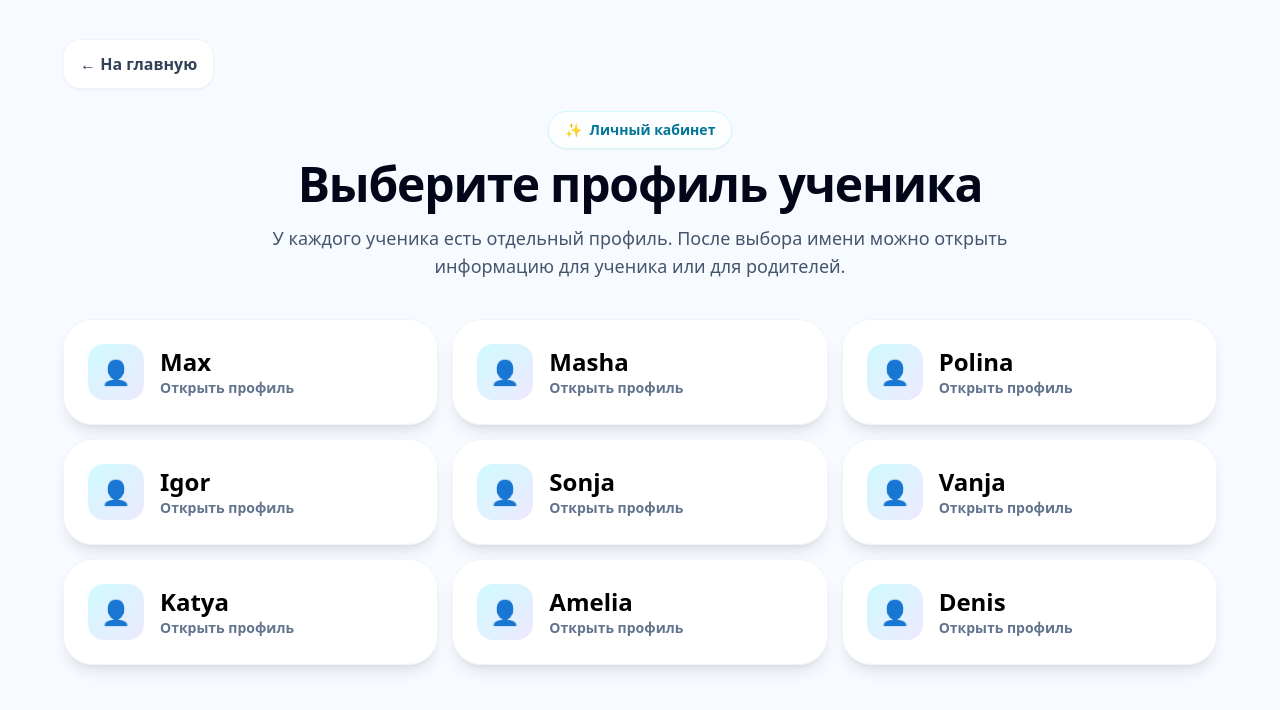
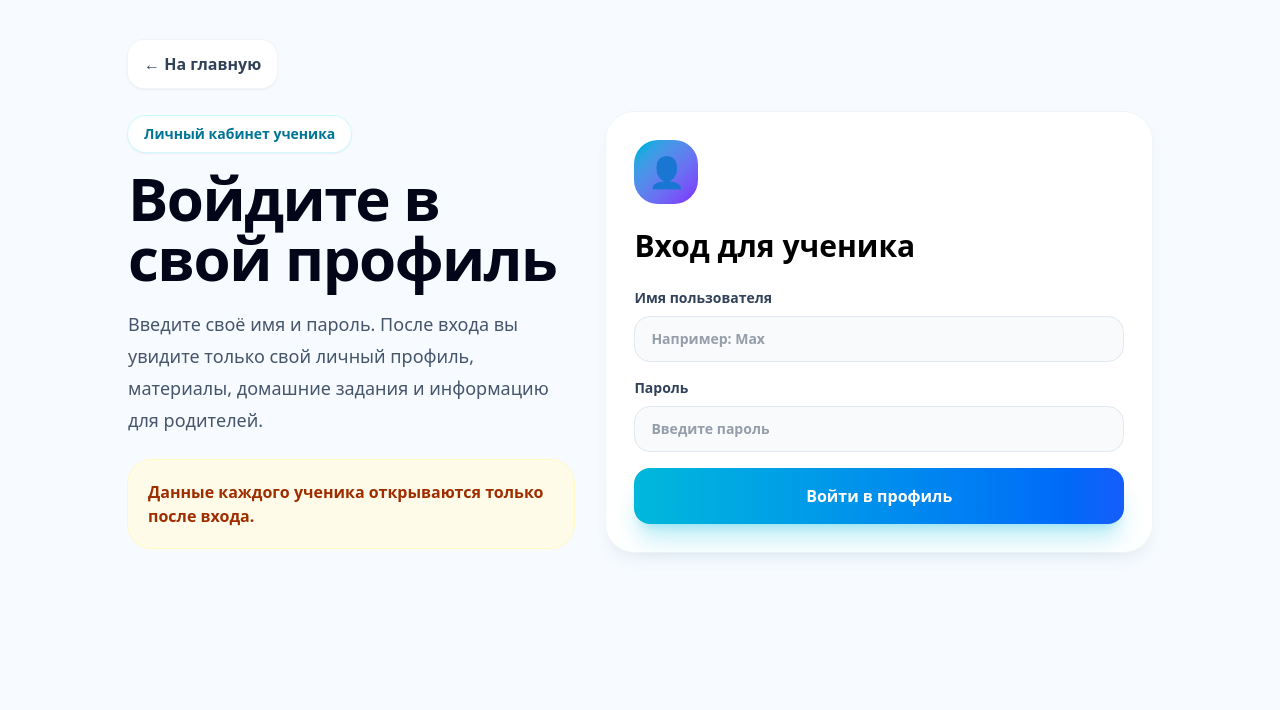
Before and after one commit to EnglishWithNastya/English-with-Nastya, a React (Vite) app: page / in a window 1280 px wide. Both pictures are taken after a click on the button 1053 px from the left and 494 px from the top of the page. Shown: the top 710 px of the page. Built offline with nearby package versions, Linux system fonts and the light colour scheme.

Commit message:
Update App.jsx

```diff
--- a/src/App.jsx
+++ b/src/App.jsx
@@ -220,22 +220,100 @@ function Home({ onChoose }) {
 }
 
 function StudentPortal({ onBack }) {
-  const [selected, setSelected] = useState(null);
+  const accounts = {
+    Max: "max2026",
+    Masha: "masha2026",
+    Polina: "polina2026",
+    Igor: "igor2026",
+    Sonja: "sonja2026",
+    Vanja: "vanja2026",
+    Katya: "katya2026",
+    Amelia: "amelia2026",
+    Denis: "denis2026",
+  };
+
+  const [name, setName] = useState("");
+  const [password, setPassword] = useState("");
+  const [student, setStudent] = useState(null);
   const [view, setView] = useState(null);
+  const [error, setError] = useState("");
 
-  if (selected && view) {
+  const login = () => {
+    const cleanName = name.trim();
+    if (accounts[cleanName] && accounts[cleanName] === password) {
+      setStudent(cleanName);
+      setView(null);
+      setError("");
+      setPassword("");
+      return;
+    }
+    setError("Неверное имя или пароль. Проверьте данные и попробуйте ещё раз.");
+  };
+
+  const logout = () => {
+    setStudent(null);
+    setView(null);
+    setName("");
+    setPassword("");
+    setError("");
+  };
+
+  if (!student) {
+    return (
+      <div className="min-h-screen bg-[#f7fbff] px-4 py-10 sm:px-6 lg:px-8">
+        <div className="pointer-events-none fixed inset-0 -z-10 overflow-hidden">
+          <div className="absolute -left-20 top-16 h-72 w-72 rounded-full bg-cyan-200/55 blur-3xl" />
+          <div className="absolute right-0 top-32 h-96 w-96 rounded-full bg-yellow-200/55 blur-3xl" />
+          <div className="absolute bottom-24 left-1/3 h-80 w-80 rounded-full bg-violet-200/45 blur-3xl" />
+        </div>
+        <div className="mx-auto max-w-5xl">
+          <button onClick={onBack} className="mb-6 rounded-2xl bg-white px-4 py-3 font-black text-slate-700 shadow-sm ring-1 ring-slate-100">← На главную</button>
+          <div className="grid items-center gap-8 lg:grid-cols-[0.9fr_1.1fr]">
+            <motion.div initial="hidden" animate="visible" variants={stagger}>
+              <motion.div variants={fadeUp} className="mb-4 inline-flex rounded-full bg-white px-4 py-2 text-sm font-black text-cyan-700 shadow-sm ring-1 ring-cyan-100">Личный кабинет ученика</motion.div>
+              <motion.h1 variants={fadeUp} className="text-4xl font-black tracking-tight text-slate-950 sm:text-6xl">Войдите в свой профиль</motion.h1>
+              <motion.p variants={fadeUp} className="mt-5 text-lg leading-8 text-slate-600">Введите своё имя и пароль. После входа вы увидите только свой личный профиль, материалы, домашние задания и информацию для родителей.</motion.p>
+              <motion.div variants={fadeUp} className="mt-6 rounded-3xl bg-yellow-50 p-5 font-bold text-orange-800 ring-1 ring-yellow-100">Данные каждого ученика открываются только после входа.</motion.div>
+            </motion.div>
+
+            <Card className="p-7">
+              <div className="mb-6 flex h-16 w-16 items-center justify-center rounded-3xl bg-gradient-to-br from-cyan-500 to-violet-600 text-3xl text-white">👤</div>
+              <h2 className="text-3xl font-black">Вход для ученика</h2>
+              <div className="mt-6 grid gap-4">
+                <label className="grid gap-2 text-sm font-bold text-slate-700">
+                  Имя пользователя
+                  <input value={name} onChange={(e) => setName(e.target.value)} className="rounded-2xl border border-slate-200 bg-slate-50 px-4 py-3 outline-none transition focus:border-cyan-400 focus:bg-white focus:ring-4 focus:ring-cyan-100" placeholder="Например: Max" />
+                </label>
+                <label className="grid gap-2 text-sm font-bold text-slate-700">
+                  Пароль
+                  <input value={password} onChange={(e) => setPassword(e.target.value)} onKeyDown={(e) => e.key === "Enter" && login()} type="password" className="rounded-2xl border border-slate-200 bg-slate-50 px-4 py-3 outline-none transition focus:border-cyan-400 focus:bg-white focus:ring-4 focus:ring-cyan-100" placeholder="Введите пароль" />
+                </label>
+                {error && <div className="rounded-2xl bg-red-50 p-4 text-sm font-bold text-red-700 ring-1 ring-red-100">{error}</div>}
+                <Button onClick={login} className="w-full">Войти в профиль</Button>
+              </div>
+            </Card>
+          </div>
+        </div>
+      </div>
+    );
+  }
+
+  if (view) {
     return (
       <div className="min-h-screen bg-[#f7fbff] px-4 py-10 sm:px-6 lg:px-8">
         <div className="mx-auto max-w-5xl">
-          <button onClick={() => setView(null)} className="mb-6 rounded-2xl bg-white px-4 py-3 font-black text-slate-700 shadow-sm ring-1 ring-slate-100">← Назад к выбору раздела</button>
+          <div className="mb-6 flex flex-wrap gap-3">
+            <button onClick={() => setView(null)} className="rounded-2xl bg-white px-4 py-3 font-black text-slate-700 shadow-sm ring-1 ring-slate-100">← Назад к разделам</button>
+            <button onClick={logout} className="rounded-2xl bg-slate-950 px-4 py-3 font-black text-white shadow-sm">Выйти</button>
+          </div>
           <Card className="p-8">
-            <div className="mb-4 inline-flex rounded-full bg-cyan-100 px-4 py-2 text-sm font-black text-cyan-800">Профиль ученика: {selected}</div>
+            <div className="mb-4 inline-flex rounded-full bg-cyan-100 px-4 py-2 text-sm font-black text-cyan-800">Профиль ученика: {student}</div>
             <h1 className="text-4xl font-black">{view === "student" ? "Информация для ученика" : "Информация для родителей"}</h1>
             {view === "student" ? (
               <div className="mt-8 grid gap-4 md:grid-cols-2">
                 {[
-                  ["Следующий урок", "Дата и время будут добавлены позже."],
-                  ["Домашнее задание", "Здесь можно разместить задания после урока."],
+                  ["Следующий урок", "Дата и время будут добавлены здесь."],
+                  ["Домашнее задание", "Здесь будет домашнее задание после урока."],
                   ["Материалы", "Ссылки на Miro, слова, грамматику и упражнения."],
                   ["Цель", "Короткая цель на ближайшие занятия."],
                 ].map(([title, text]) => (
@@ -266,12 +344,15 @@ function StudentPortal({ onBack }) {
     );
   }
 
-  if (selected) {
   return (
     <div className="min-h-screen bg-[#f7fbff] px-4 py-10 sm:px-6 lg:px-8">
       <div className="mx-auto max-w-5xl text-center">
-          <button onClick={() => setSelected(null)} className="mb-6 rounded-2xl bg-white px-4 py-3 font-black text-slate-700 shadow-sm ring-1 ring-slate-100">← Назад к списку учеников</button>
-          <h1 className="text-4xl font-black sm:text-5xl">Профиль ученика: {selected}</h1>
+        <div className="mb-6 flex flex-wrap justify-center gap-3">
+          <button onClick={onBack} className="rounded-2xl bg-white px-4 py-3 font-black text-slate-700 shadow-sm ring-1 ring-slate-100">← На главную</button>
+          <button onClick={logout} className="rounded-2xl bg-slate-950 px-4 py-3 font-black text-white shadow-sm">Выйти</button>
+        </div>
+        <div className="mb-4 inline-flex rounded-full bg-cyan-100 px-4 py-2 text-sm font-black text-cyan-800">Вы вошли как: {student}</div>
+        <h1 className="text-4xl font-black sm:text-5xl">Личный профиль</h1>
         <p className="mt-4 text-lg text-slate-600">Выберите, какой раздел открыть.</p>
         <div className="mt-10 grid gap-6 md:grid-cols-2">
           <button onClick={() => setView("student")} className="rounded-[2rem] bg-white p-8 text-left shadow-xl ring-1 ring-cyan-100 transition hover:-translate-y-1">
@@ -284,29 +365,6 @@ function StudentPortal({ onBack }) {
             <h2 className="mt-5 text-3xl font-black">Для родителей</h2>
             <p className="mt-3 leading-7 text-slate-600">Прогресс, посещаемость, рекомендации и организационная информация.</p>
           </button>
-          </div>
-        </div>
-      </div>
-    );
-  }
-
-  return (
-    <div className="min-h-screen bg-[#f7fbff] px-4 py-10 sm:px-6 lg:px-8">
-      <div className="mx-auto max-w-6xl">
-        <button onClick={onBack} className="mb-6 rounded-2xl bg-white px-4 py-3 font-black text-slate-700 shadow-sm ring-1 ring-slate-100">← На главную</button>
-        <SectionHeader eyebrow="Личный кабинет" title="Выберите профиль ученика" text="У каждого ученика есть отдельный профиль. После выбора имени можно открыть информацию для ученика или для родителей." />
-        <div className="grid gap-4 sm:grid-cols-2 lg:grid-cols-3">
-          {students.map((name) => (
-            <button key={name} onClick={() => setSelected(name)} className="rounded-[1.75rem] bg-white p-6 text-left shadow-lg ring-1 ring-slate-100 transition hover:-translate-y-1 hover:shadow-xl">
-              <div className="flex items-center gap-4">
-                <div className="flex h-14 w-14 items-center justify-center rounded-2xl bg-gradient-to-br from-cyan-100 to-violet-100 text-2xl">👤</div>
-                <div>
-                  <h3 className="text-2xl font-black">{name}</h3>
-                  <p className="text-sm font-semibold text-slate-500">Открыть профиль</p>
-                </div>
-              </div>
-            </button>
-          ))}
         </div>
       </div>
     </div>
```
Lines whose indentation alone changed are shown as unchanged.
